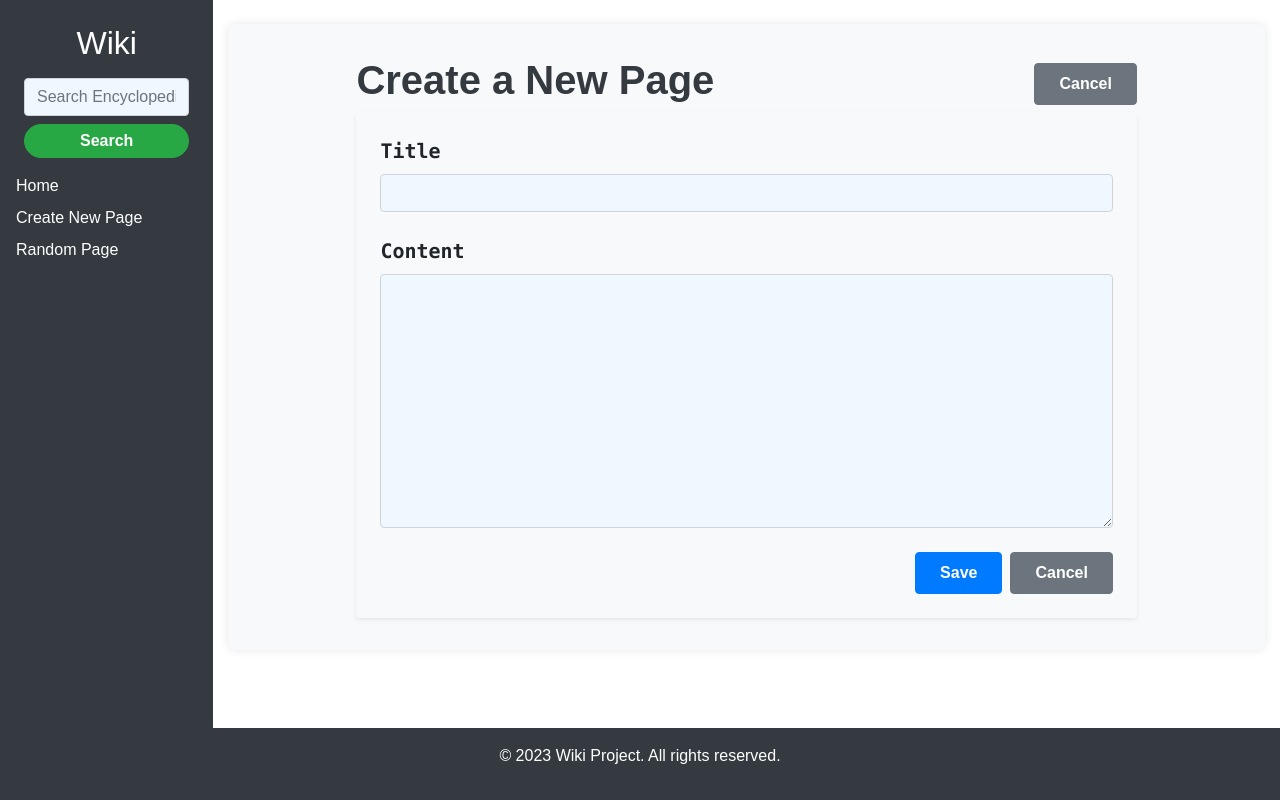
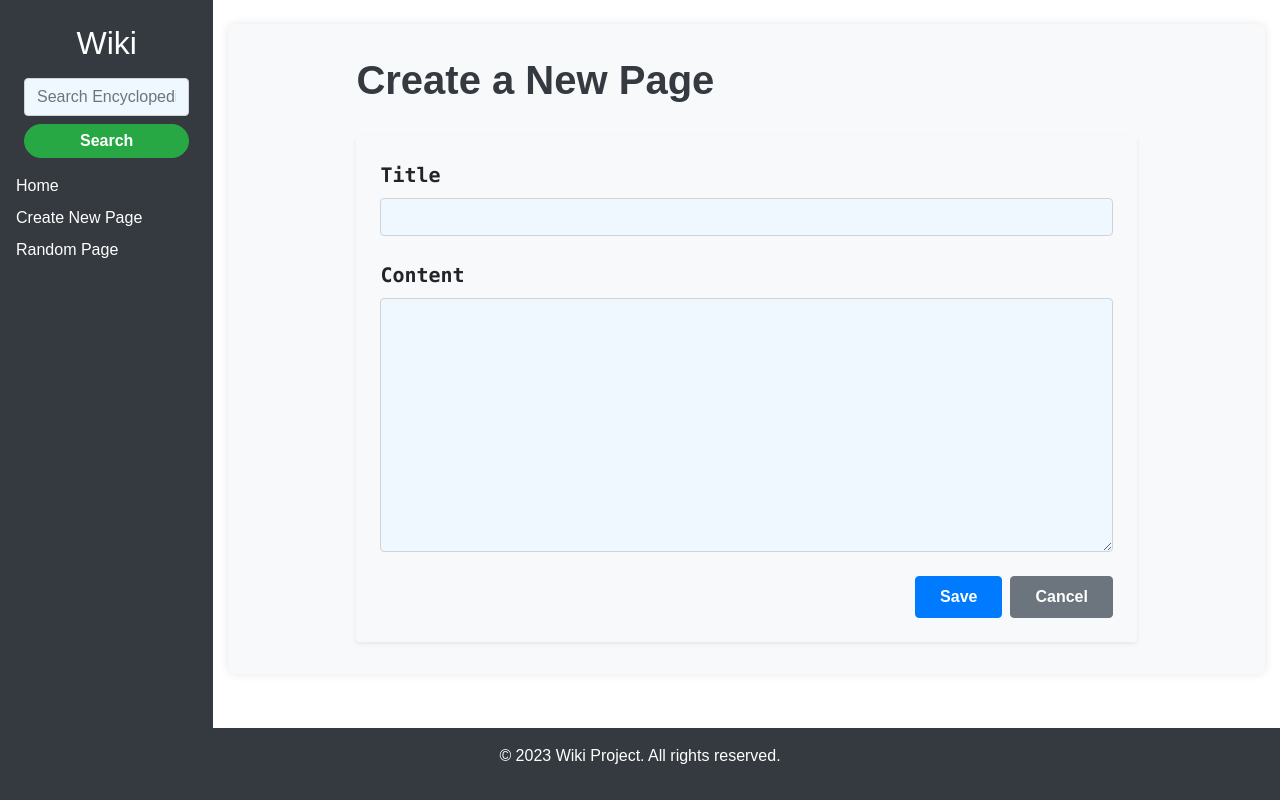
Before and after one commit to sandovaldavid/project-01-wiki, a Django app: page /new in a window 1280 px wide. Run offline with Django 3.2, Linux system fonts and the light colour scheme; some libraries are stand-ins or nearby versions.

Commit message:
💄 Update: adjust layout spacing and add form ID for improved structure and functionality in new page creation

```diff
--- a/encyclopedia/templates/encyclopedia/new/index.html
+++ b/encyclopedia/templates/encyclopedia/new/index.html
@@ -7,11 +7,10 @@
 {% block body %}
     <div class="container mt-4">
         <div class="col-lg-10 col-md-12 mx-auto">
-            <div class="d-flex justify-content-between align-items-center mb-8">
+            <div class="d-flex justify-content-between align-items-center mb-4">
                 <h1 class="text-dark">Create a New Page</h1>
-                <button class="btn btn-secondary" onclick="location.href='{% url 'index' %}'">Cancel</button>
             </div>
-            <form action="{% url 'new_page' %}" method="POST" class="bg-light p-4 rounded shadow-sm">
+            <form action="{% url 'new_page' %}" method="POST" class="bg-light p-4 rounded shadow-sm" id="new-page-form">
                 {% csrf_token %}
                 <div class="form-group">
                     <label for="title">Title</label>
```
